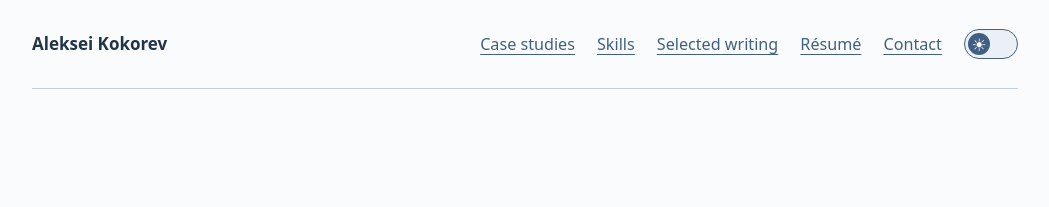
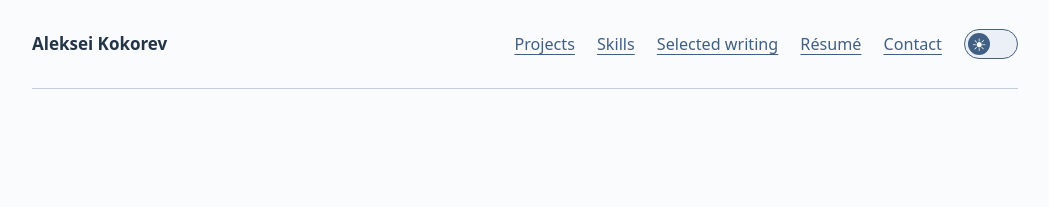
Before and after one commit to alex-coch/alex-coch.github.io, a Jekyll site: the page index.html, which Jekyll copies as it is, in a window 1280 px wide. Shown: the top 207 px of the page, without its empty margins (115-1164 px from the left). Built offline with Jekyll 4.4.1, drawn with Linux system fonts in a browser that asks for light colours.

Commit message:
Label the portfolio navigation Projects

```diff
--- a/index.html
+++ b/index.html
@@ -15,7 +15,7 @@
     </svg>
   </button>
   <nav id="main-nav" aria-label="Main navigation">
-    <a href="#work">Case studies</a>
+    <a href="#work">Projects</a>
     <a href="#skills">Skills</a>
     <a href="#writing">Selected writing</a>
     <a href="/resume/">Résumé</a>
--- a/projects/article-comparison/index.html
+++ b/projects/article-comparison/index.html
@@ -18,7 +18,7 @@
     </svg>
   </button>
   <nav id="main-nav" aria-label="Main navigation">
-    <a href="/#work" aria-current="location">Case studies</a>
+    <a href="/#work" aria-current="location">Projects</a>
     <a href="/#skills">Skills</a>
     <a href="/#writing">Selected writing</a>
     <a href="/resume/">Résumé</a>
--- a/projects/audiobook-alignment/index.html
+++ b/projects/audiobook-alignment/index.html
@@ -11,7 +11,7 @@
     </svg>
   </button>
   <nav id="main-nav" aria-label="Main navigation">
-    <a href="/#work" aria-current="location">Case studies</a>
+    <a href="/#work" aria-current="location">Projects</a>
     <a href="/#skills">Skills</a>
     <a href="/#writing">Selected writing</a>
     <a href="/resume/">Résumé</a>
--- a/projects/transactional-outbox/index.html
+++ b/projects/transactional-outbox/index.html
@@ -18,7 +18,7 @@
     </svg>
   </button>
   <nav id="main-nav" aria-label="Main navigation">
-    <a href="/#work" aria-current="location">Case studies</a>
+    <a href="/#work" aria-current="location">Projects</a>
     <a href="/#skills">Skills</a>
     <a href="/#writing">Selected writing</a>
     <a href="/resume/">Résumé</a>
--- a/resume/index.html
+++ b/resume/index.html
@@ -19,7 +19,7 @@
     </svg>
   </button>
   <nav id="main-nav" aria-label="Main navigation">
-    <a href="/#work">Case studies</a>
+    <a href="/#work">Projects</a>
     <a href="/#skills">Skills</a>
     <a href="/#writing">Selected writing</a>
     <a href="/resume/" aria-current="page">Résumé</a>
```
